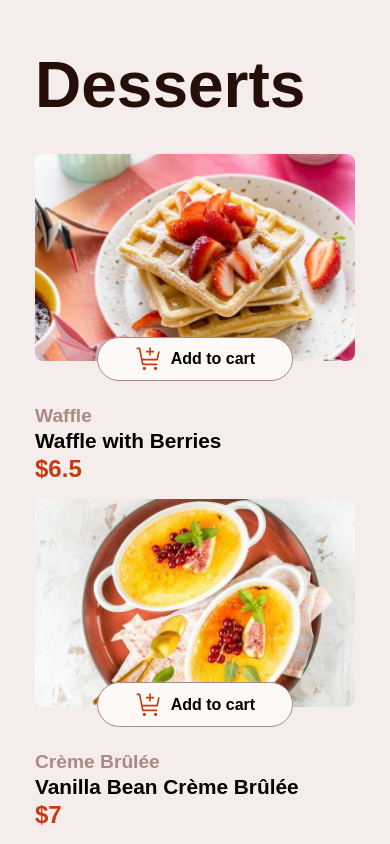
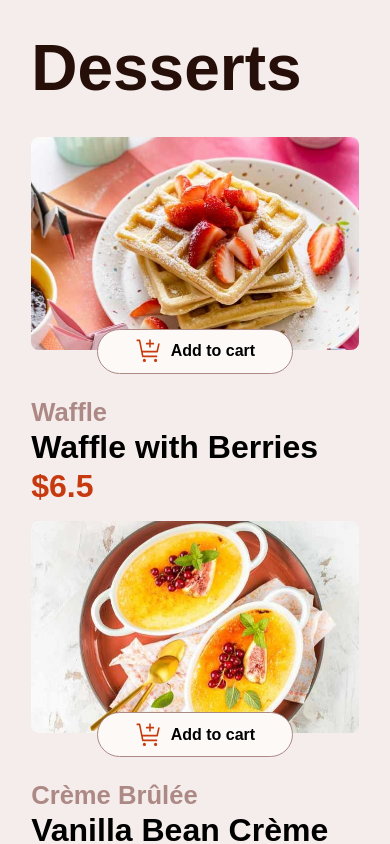
Before and after one commit to Tamar86/Product-list-with-cart, a React (Vite) app: page / in a window 390 px wide. Shown: the top 844 px of the page. Built offline with nearby package versions, Linux system fonts and the light colour scheme.

Commit message:
Add Changes in media queries

```diff
--- a/src/Styles/ButtonStyles.js
+++ b/src/Styles/ButtonStyles.js
@@ -10,8 +10,10 @@ const breakpoint = {
 };
 
 export const ButtonBase = styled.button`
-	width: 11.25rem;
-	height: 3rem;
+	max-width: 100%;
+	width: 100%;
+	/* width: 11.25rem; */
+	/* height: 3rem; */
 	display: flex;
 	align-items: center;
 	justify-content: center;
@@ -38,7 +40,7 @@ export const btnPrimary = css`
 export const btnAction = css`
 	position: absolute;
 	bottom: -1rem;
-	gap: 2rem;
+	gap: 20%;
 	background-color: hsl(14, 86%, 42%);
 	color: hsl(20, 50%, 98%);
 	border: none;
@@ -46,47 +48,15 @@ export const btnAction = css`
 	&:focus {
 		outline: none;
 	}
-
-	@media (max-width: 1340px) {
-		gap: 1.5rem;
-	}
-
-	@media (max-width: ${breakpoint.mobile}) {
-		gap: 4.2rem;
-	}
-
-	@media (max-width: ${breakpoint.smallMobile}) {
-		gap: 3.2rem;
-	}
-
-	@media (max-width: 440px) {
-		gap: 2.2rem;
-	}
 `;
 
 export const btnConfirm = css`
 	background-color: hsl(14, 86%, 42%);
 	color: hsl(20, 50%, 98%);
+	border: none;
 
 	&:hover {
 		background-color: hsl(15, 64.6%, 28.8%);
-	}
-
-	border: none;
-
-	@media (max-width: ${breakpoint.tablet}) {
-		width: 30.5rem;
-	}
-	@media (max-width: ${breakpoint.mobile}) {
-		width: 25rem;
-		font-size: 1rem;
-	}
-
-	@media (max-width: ${breakpoint.smallMobile}) {
-		width: 20rem;
-	}
-	@media (max-width: 375px) {
-		width: 15rem;
 	}
 `;
 
@@ -172,7 +142,8 @@ export const medium = css`
 `;
 
 export const large = css`
-	width: 20rem;
+	max-width: 100%;
+	width: 100%;
 	padding: 1rem 3rem;
 `;
 
--- a/src/Styles/GlobalStyles.js
+++ b/src/Styles/GlobalStyles.js
@@ -20,19 +20,41 @@ body {
   font-optical-sizing: auto;
   font-weight: 400;
   font-style: normal;
+	font-size: 100%;
 
-	@media (max-width: 1440px) {
+
+@media (max-width: 1440px) {
 	padding: 1rem 4rem;
 }
+@media (max-width: 1265px) {
+	font-size: 90%;
+}
+@media (max-width: 1173px) {
+	font-size: 80%;
+}
+@media (max-width: 1182px) {
+	font-size: 75%;
+}
+@media (max-width: 1140px) {
+	font-size: 70%;
+}
 
-	@media (max-width: 1124px) {
+@media (max-width: 1024px) {
+	font-size: 100%;
 	padding: 1rem 2rem;
 }
+@media (max-width: 850px) {
+	font-size: 90%;
 
-	@media (max-width: 767px) {
-		padding: 0;
+}
+@media (max-width: 790px) {
+	font-size: 85%;
+
+}
+@media (max-width: 767px) {
+	font-size: 200%;
+	padding: 0;
 	padding-bottom: 1rem;
-
 }
 	}
 
--- a/src/components/AppLayout.jsx
+++ b/src/components/AppLayout.jsx
@@ -7,6 +7,7 @@ const StyledAppLayout = styled.div`
 	display: flex;
 	flex-direction: column;
 	max-width: 100%;
+	width: 100%;
 	gap: 3rem;
 `;
 
@@ -14,33 +15,13 @@ const Layout = styled.div`
 	display: grid;
 	grid-template-columns: 2fr 1fr;
 	background-color: hsl(13, 31%, 94%);
-	padding: 4.5rem;
+	padding: 8%;
 	gap: 2rem;
 
 	//Tablet
 	@media (max-width: 1024px) {
 		display: flex;
 		flex-direction: column;
-	}
-
-	//Mobile
-	@media (max-width: 767px) {
-		padding: 3.8rem;
-	}
-
-	@media (max-width: 635px) {
-		padding: 3.5rem;
-	}
-
-	@media (max-width: 550px) {
-		padding: 3.2rem;
-	}
-
-	@media (max-width: 480px) {
-		padding: 3rem;
-	}
-	@media (max-width: 320px) {
-		padding: 2.5rem;
 	}
 `;
 
--- a/src/components/Cart.jsx
+++ b/src/components/Cart.jsx
@@ -6,44 +6,14 @@ import OrderConfirm from './OrderConfirm';
 
 const StyledCart = styled.div`
 	max-width: 100%;
-
+	width: 100%;
 	display: flex;
 	flex-direction: column;
-	align-items: center;
 	background-color: hsl(20, 50%, 98%);
 	border-radius: 0.8rem;
 	padding: 1.5rem;
 	gap: 3rem;
 	height: fit-content;
-
-	@media (max-width: 767px) {
-		width: 32rem;
-	}
-	@media (max-width: 608px) {
-		width: 30rem;
-	}
-	@media (max-width: 575px) {
-		width: 28rem;
-	}
-	@media (max-width: 524px) {
-		width: 27rem;
-	}
-	@media (max-width: 480px) {
-		width: 25rem;
-	}
-	@media (max-width: 427px) {
-		width: 23rem;
-	}
-	@media (max-width: 400px) {
-		width: 20rem;
-	}
-	@media (max-width: 357px) {
-		width: 18rem;
-	}
-
-	@media (max-width: 320px) {
-		width: 17rem;
-	}
 `;
 
 const Container = styled.div`
@@ -55,11 +25,8 @@ const Container = styled.div`
 
 const Heading = styled.h1`
 	color: hsl(14, 86%, 42%);
-	font-size: 1.5rem;
-
-	@media (max-width: 767px) {
-		font-size: 2rem;
-	}
+	font-size: 2rem;
+	font-weight: 700;
 `;
 
 const Image = styled.div``;
@@ -68,22 +35,6 @@ const Paragraph = styled.p`
 	font-size: 0.8rem;
 	font-weight: 600;
 	color: hsl(7, 20%, 60%);
-
-	@media (max-width: 767px) {
-		font-size: 1.4rem;
-	}
-	@media (max-width: 500px) {
-		font-size: 1.2rem;
-	}
-	@media (max-width: 440px) {
-		font-size: 1rem;
-	}
-	@media (max-width: 350px) {
-		font-size: 0.9rem;
-	}
-	@media (max-width: 340px) {
-		font-size: 0.8rem;
-	}
 `;
 
 function Cart() {
--- a/src/components/CartList.jsx
+++ b/src/components/CartList.jsx
@@ -8,31 +8,8 @@ const StyledList = styled.ul`
 	display: flex;
 	align-items: center;
 	justify-content: space-between;
-
-	@media (max-width: 767px) {
-		width: 29rem;
-	}
-	@media (max-width: 608px) {
-		width: 27rem;
-	}
-	@media (max-width: 575px) {
-		width: 24rem;
-	}
-	@media (max-width: 524px) {
-		width: 23rem;
-	}
-	@media (max-width: 480px) {
-		width: 21rem;
-	}
-	@media (max-width: 427px) {
-		width: 19rem;
-	}
-	@media (max-width: 400px) {
-		width: 17rem;
-	}
-	@media (max-width: 357px) {
-		width: 15rem;
-	}
+	max-width: 100%;
+	width: 100%;
 `;
 
 const ListItem = styled.li`
@@ -40,8 +17,11 @@ const ListItem = styled.li`
 	gap: 0.5rem;
 	list-style: none;
 	font-weight: 600;
+	padding-bottom: 1rem;
 
-	padding-bottom: 1rem;
+	@media (max-width: 767px) {
+		font-size: 50%;
+	}
 `;
 
 const ListContainer = styled.div`
@@ -53,7 +33,8 @@ const PriceContainer = styled.div`
 	gap: 0.4rem;
 `;
 
-const Name = styled.p`
+const Name = styled.h1`
+	font-size: 100%;
 	color: hsl(14, 65%, 9%);
 `;
 
@@ -110,6 +91,7 @@ function CartList({ name, price, numPerProduct, id }) {
 					</PriceContainer>
 				</ListContainer>
 			</ListItem>
+
 			<Button size='small' onClick={handleDeleteProduct}>
 				<svg
 					xmlns='http://www.w3.org/2000/svg'
--- a/src/components/DessertsMenu.jsx
+++ b/src/components/DessertsMenu.jsx
@@ -22,6 +22,7 @@ const Menu = styled.div`
 `;
 const Heading = styled.h1`
 	color: hsl(14, 65%, 9%);
+	font-size: 2.5rem;
 
 	@media (max-width: 767px) {
 		font-size: 4rem;
--- a/src/components/MenuItem.jsx
+++ b/src/components/MenuItem.jsx
@@ -18,8 +18,9 @@ const ImgBtnContainer = styled.div`
 
 const Image = styled.img`
 	max-width: 100%;
+	width: 100%;
+	border-radius: 0.5rem;
 	width: 15.5rem;
-	border-radius: 0.5rem;
 
 	@media (max-width: 767px) {
 		width: 30.5rem;
@@ -42,89 +43,19 @@ const ProductsContainer = styled.div`
 	gap: 2px;
 `;
 
-const ProductsName = styled.p`
-	font-size: 1rem;
-	font-weight: 600;
-
-	@media (max-width: 1300px) {
-		font-size: 0.8rem;
-	}
-
-	@media (max-width: 1180px) {
-		font-size: 0.7rem;
-	}
-	@media (max-width: 1055px) {
-		font-size: 0.65rem;
-	}
-
-	@media (max-width: 1024px) {
-		font-size: 1rem;
-	}
-
-	@media (max-width: 865px) {
-		font-size: 0.8rem;
-	}
-
-	@media (max-width: 767px) {
-		font-size: 2rem;
-	}
-
-	@media (max-width: 520px) {
-		font-size: 1.5rem;
-	}
-
-	@media (max-width: 440px) {
-		font-size: 1.3rem;
-	}
-
-	@media (max-width: 340px) {
-		font-size: 1.2rem;
-	}
+const ProductsName = styled.h1`
+	font-size: 100%;
 `;
 
-const ProductsCategory = styled.p`
-	font-size: 0.8rem;
-	font-weight: 600;
+const ProductsCategory = styled.h2`
+	font-size: 80%;
+
 	color: hsl(7, 20%, 60%);
-
-	@media (max-width: 1246px) {
-		font-size: 0.6rem;
-	}
-
-	@media (max-width: 1024px) {
-		font-size: 0.8rem;
-	}
-
-	@media (max-width: 835px) {
-		font-size: 0.6rem;
-	}
-
-	@media (max-width: 767px) {
-		font-size: 1.6rem;
-	}
-
-	@media (max-width: 440px) {
-		font-size: 1.2rem;
-	}
-	@media (max-width: 340px) {
-		font-size: 1rem;
-	}
 `;
 
-const ProductsPrice = styled.p`
-	font-size: 1rem;
+const ProductsPrice = styled.h3`
+	font-size: 100%;
 	color: hsl(14, 86%, 42%);
-	font-weight: 600;
-
-	@media (max-width: 767px) {
-		font-size: 2rem;
-	}
-	@media (max-width: 440px) {
-		font-size: 1.5rem;
-	}
-	@media (max-width: 340px) {
-		font-size: 1.2rem;
-	}
 `;
 
 const SvgCartIcon = styled.svg`
@@ -146,8 +77,11 @@ const BtnSvg = styled.span`
 	display: flex;
 	align-items: center;
 	justify-content: center;
-	width: 1.4rem;
-	height: 1.4rem;
+
+	max-width: 1.8rem;
+	max-height: 1.8rem;
+	width: 1.2rem;
+	height: 1.2rem;
 	border: 1px solid hsl(20, 50%, 98%);
 	background-color: transparent;
 	border-radius: 50%;
@@ -162,52 +96,20 @@ const BtnSvg = styled.span`
 		border: 1px solid hsl(14, 65%, 9%);
 	}
 
-	@media (max-width: 1240px) {
-		width: 1rem;
-		height: 1rem;
-	}
 	@media (max-width: 767px) {
-		width: 1.4rem;
-		height: 1.4rem;
+		width: 100%;
+		height: 100%;
 	}
 `;
 
 const SvgBtnDecrement = styled.svg`
 	width: 10px;
 	height: 2.5px;
-
-	@media (max-width: 1024px) {
-		width: 8px;
-		height: 2px;
-	}
-
-	@media (max-width: 767px) {
-		width: 10px;
-		height: 2.5px;
-	}
-	@media (max-width: 480px) {
-		width: 8px;
-		height: 2px;
-	}
 `;
 
 const SvgBtnIncrement = styled.svg`
 	width: 0.7rem;
 	height: 0.7rem;
-
-	@media (max-width: 1024px) {
-		width: 0.6rem;
-		height: 0.6rem;
-	}
-
-	@media (max-width: 767px) {
-		width: 0.7rem;
-		height: 0.7rem;
-	}
-	@media (max-width: 480px) {
-		width: 0.6rem;
-		height: 0.6rem;
-	}
 `;
 
 function MenuItem({ image, name, category, price, id }) {
--- a/src/components/OrderConfirm.jsx
+++ b/src/components/OrderConfirm.jsx
@@ -4,59 +4,36 @@ import { useProducts } from '../context/ProductsContext';
 import Button from './Button';
 import ConfirmModal from './ConfirmModal';
 
-const StyledOrder = styled.div`
+const StyledOrderConfirm = styled.div`
+	width: 100%;
+	display: flex;
+	align-items: center;
+	justify-content: center;
+`;
+
+const ConfirmOrder = styled.div`
+	max-width: 100%;
+	width: 100%;
 	display: flex;
 	flex-direction: column;
 	align-items: center;
-	justify-content: center;
 	gap: 2rem;
 
 	@media (max-width: 1024px) {
+		width: 80%;
 		gap: 4rem;
 	}
-
-	@media (max-width: 375px) {
-		width: 18rem;
-	}
-	@media (max-width: 350px) {
-		width: 16rem;
+	@media (max-width: 767px) {
+		width: 100%;
 	}
 `;
 
 const OrderTotalContainer = styled.div`
+	max-width: 100%;
+	width: 100%;
 	display: flex;
 	align-items: center;
 	justify-content: space-between;
-	/* gap: 11rem; */
-
-	@media (max-width: 1024px) {
-		width: 40rem;
-	}
-
-	@media (max-width: 767px) {
-		width: 29rem;
-	}
-	@media (max-width: 608px) {
-		width: 27rem;
-	}
-	@media (max-width: 575px) {
-		width: 24rem;
-	}
-	@media (max-width: 524px) {
-		width: 23rem;
-	}
-	@media (max-width: 480px) {
-		width: 21rem;
-	}
-	@media (max-width: 427px) {
-		width: 19rem;
-	}
-	@media (max-width: 400px) {
-		width: 17rem;
-	}
-	@media (max-width: 357px) {
-		width: 15rem;
-	}
 `;
 const OrderTotal = styled.span`
 	font-size: 0.8rem;
@@ -69,36 +46,17 @@ const OrderTotalAmount = styled.span`
 	color: hsl(14, 65%, 9%);
 `;
 const DeliveryInfo = styled.p`
+	width: 100%;
 	background-color: hsl(13, 31%, 94%);
 	border-radius: 0.5rem;
-	padding: 1rem 3rem;
+	padding: 3% 9%;
 	font-size: 0.8rem;
 	justify-content: center;
 	display: flex;
 	align-items: center;
 	gap: 0.5rem;
 
-	@media (max-width: 1024px) {
-		width: 40rem;
-		font-size: 1rem;
-	}
-
-	@media (max-width: 767px) {
-		width: 30rem;
-		font-size: 1rem;
-	}
-	@media (max-width: 667px) {
-		width: 28rem;
-	}
-	@media (max-width: 540px) {
-		width: 27rem;
-	}
-	@media (max-width: 480px) {
-		width: 20rem;
-		font-size: 0.8rem;
-	}
-	@media (max-width: 400px) {
-		width: 14rem;
+	@media (max-width: 360px) {
 		font-size: 0.6rem;
 	}
 `;
@@ -117,7 +75,8 @@ function OrderConfirm() {
 		setOpenModal(true);
 	}
 	return (
-		<StyledOrder>
+		<StyledOrderConfirm>
+			<ConfirmOrder>
 				<OrderTotalContainer>
 					<OrderTotal>Order Total</OrderTotal>
 					<OrderTotalAmount>${orderTotal.toFixed(2)}</OrderTotalAmount>
@@ -150,7 +109,8 @@ function OrderConfirm() {
 				</Button>
 
 				{openModal && <ConfirmModal cart={cart} orderTotal={orderTotal} />}
-		</StyledOrder>
+			</ConfirmOrder>
+		</StyledOrderConfirm>
 	);
 }
 
```
Also changed, not shown: src/components/ConfirmModal.jsx (+21 -94 lines). Lines whose indentation alone changed are shown as unchanged.
